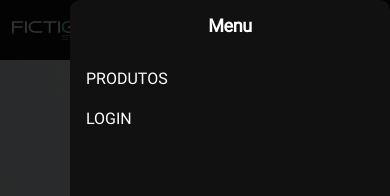
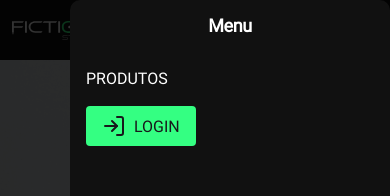
Before and after one commit to jhonicruz/atividade_final_italents, a React (Vite) app: page / in a window 390 px wide. Both pictures are taken after a click on the button 366 px from the left and 27 px from the top of the page. Shown: the top 196 px of the page. Built offline with nearby package versions, Linux system fonts and the light colour scheme; data requests are answered from the project's data file.

Commit message:
ajustes nos botaos de login e sair do menu mobile

```diff
--- a/src/components/menuMobile/MenuMobile.jsx
+++ b/src/components/menuMobile/MenuMobile.jsx
@@ -11,6 +11,7 @@ import {
 } from '../ui/drawer';
 import { Link } from 'react-router-dom';
 import { LoginContext } from '../../hooks/LoginContext';
+import { LogIn, LogOut } from 'lucide-react';
 
 const MenuMobile = ({ trigger: Trigger }) => {
   const [isOpen, setIsOpen] = React.useState(false);
@@ -51,7 +52,12 @@ const MenuMobile = ({ trigger: Trigger }) => {
                     Cadastrar Produtos
                   </Link>
                 ) : (
-                  <Link to="/login" onClick={handleLinkClick} className="text-white uppercase">
+                  <Link
+                    to="/login"
+                    onClick={handleLinkClick}
+                    className="p-2 px-4 bg-p1 rounded text-zinc-900 flex gap-2 w-[fit-content] uppercase"
+                  >
+                    <LogIn />
                     Login
                   </Link>
                 )}
@@ -59,7 +65,12 @@ const MenuMobile = ({ trigger: Trigger }) => {
 
               {isLoggedIn && (
                 <li>
-                  <Link to="/" onClick={handleLogout}>
+                  <Link
+                    to="/"
+                    onClick={handleLogout}
+                    className=" px-4 flex gap-2 bg-red-500 p-2 rounded text-zinc-900 w-[fit-content] uppercase"
+                  >
+                    <LogOut />
                     Sair
                   </Link>
                 </li>
```
